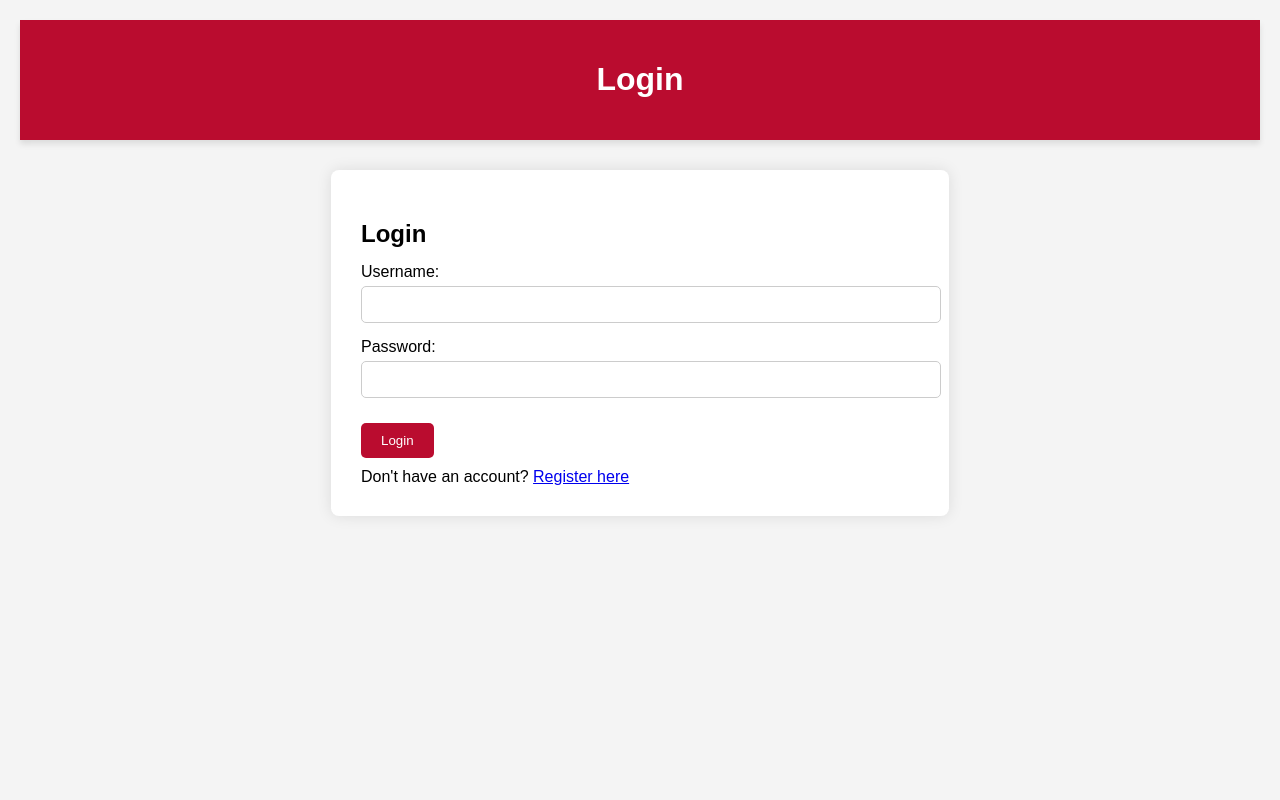
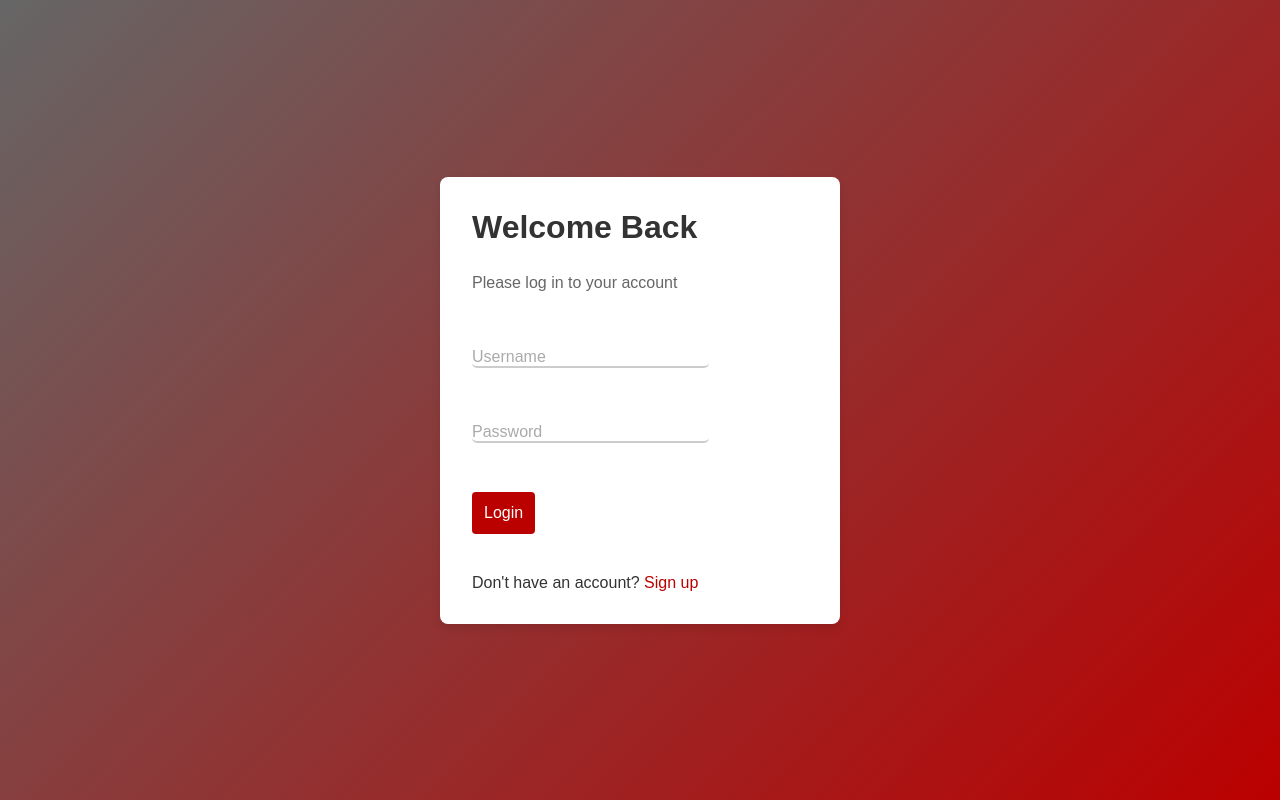
Before and after one commit to MarzooqN/degree-planner, a Python web app: template templates/login.html in a window 1280 px wide. Run offline with Jinja, Linux system fonts and the light colour scheme; the template is opened without the code that fills it, so the values that code supplies are empty.

Commit message:
UI improvement

```diff
--- a/static/css/styles.css
+++ b/static/css/styles.css
@@ -6,7 +6,8 @@ body {
     align-items: center;
     margin: 0;
     padding: 20px;
-    background-color: #f4f4f4;
+    min-height: 100vh;
+    background: linear-gradient(135deg, #666666, #BB0000); /* Gradient background */
 }
 
 header {
@@ -389,3 +390,175 @@ button:hover span:after {
 .completed-course {
     color: green; /* or any color you prefer */
 }
+
+/* Requirements section */
+.requirement-header {
+    cursor: pointer;
+    background-color: #f1f1f1;
+    padding: 10px;
+    border-radius: 5px;
+}
+
+.requirement-content {
+    margin-top: 10px;
+    padding-left: 20px;
+}
+
+/*
+Login page styling
+*/
+* {
+    box-sizing: border-box;
+    margin: 0;
+    padding: 0;
+    font-family: 'Arial', sans-serif;
+}
+
+body {
+    display: flex;
+    justify-content: center;
+    align-items: center;
+}
+
+.container {
+    background-color: #fff;
+    padding: 2rem;
+    border-radius: 8px;
+    box-shadow: 0 4px 8px rgba(0, 0, 0, 0.1);
+    width: 400px; /* Increased width */
+    animation: fadeIn 1s ease-in-out;
+}
+
+
+@keyframes fadeIn {
+    from { opacity: 0; transform: translateY(-20px); }
+    to { opacity: 1; transform: translateY(0); }
+}
+
+
+.login-form {
+    display: flex;
+    flex-direction: column;
+    gap: 1.5rem;
+}
+
+
+.login-form h2 {
+    text-align: center;
+    margin-bottom: 0.25rem; /* Reduced gap */
+    color: #333;
+    font-size: 2rem; /* Increased font size */
+    animation: slideIn 1s ease-in-out;
+}
+
+
+@keyframes slideIn {
+    from { opacity: 0; transform: translateX(-20px); }
+    to { opacity: 1; transform: translateX(0); }
+}
+
+
+.subtitle {
+    text-align: center;
+    color: #666;
+    margin-bottom: 1rem; /* Reduced gap */
+    animation: fadeIn 1s ease-in-out 0.5s;
+    animation-fill-mode: backwards;
+}
+
+
+.input-container {
+    position: relative;
+}
+
+
+.input-container input {
+    border: none;
+    border-bottom: 2px solid #ccc;
+    padding: 0.5rem 0;
+    padding-right: 30px; /* Space for the icon */
+    outline: none;
+    transition: border-color 0.3s;
+    font-size: 1rem; /* Adjusted font size */
+}
+
+
+.input-container input:focus,
+.input-container input:valid {
+    border-color: #BB0000; /* Border color on focus and when input is valid */
+}
+
+
+.input-container label {
+    position: absolute;
+    top: 50%;
+    left: 0;
+    transform: translateY(-50%);
+    transition: all 0.3s;
+    color: #aaa;
+    pointer-events: none;
+    font-size: 1rem; /* Adjusted font size */
+}
+
+
+.input-container input:focus + label,
+.input-container input:valid + label {
+    top: -1rem;
+    left: 0;
+    color: #BB0000; /* Label color when input is focused or valid */
+    font-size: 0.8rem; /* Adjusted font size */
+}
+
+
+.input-container i {
+    position: absolute;
+    right: 0;
+    top: 50%;
+    transform: translateY(-50%);
+    color: #aaa;
+    transition: color 0.3s;
+    pointer-events: none;
+}
+
+
+.input-container input:focus + label + i,
+.input-container input:valid + label + i {
+    color: #BB0000; /* Icon color when input is focused or valid */
+}
+
+
+button {
+    padding: 0.75rem;
+    border: none;
+    border-radius: 4px;
+    background-color: #BB0000; /* Button background color */
+    color: #fff;
+    font-size: 1rem;
+    cursor: pointer;
+    transition: background-color 0.3s;
+    animation: fadeIn 1s ease-in-out 1s;
+    animation-fill-mode: backwards;
+}
+
+
+button:hover {
+    background-color: #BB0000; /* Button background color on hover */
+}
+
+
+.signup-link {
+    text-align: center;
+    margin-top: 1rem;
+    color: #333;
+}
+
+
+.signup-link a {
+    color: #BB0000; /* Signup link color */
+    text-decoration: none;
+}
+
+
+.signup-link a:hover {
+    text-decoration: underline;
+}
--- a/templates/login.html
+++ b/templates/login.html
@@ -3,30 +3,30 @@
 <head>
     <meta charset="UTF-8">
     <meta name="viewport" content="width=device-width, initial-scale=1.0">
-    <title>Login</title>
+    <title>Welcome Back</title>
     <link rel="stylesheet" href="{{ url_for('static', filename='css/styles.css') }}">
+    <!-- Add link to your main CSS file -->
 </head>
 <body>
-    <header>
-        <h1>Login</h1>
-    </header>
-    <main>
-        <section>
-            <form method="POST" action="{{ url_for('login') }}">
-                <h2>Login</h2>
-                <label for="username">Username:</label>
-                <input type="text" id="username" name="username" required>
-
-                <label for="password">Password:</label>
-                <input type="password" id="password" name="password" required>
-
-                <button type="submit"><span>Login</span></button>
-
-                <div class="register-link">
-                    Don't have an account? <a href="{{ url_for('register') }}">Register here</a>
+    <div class="login-page">
+        <div class="container">
+            <form class="login-form" method="POST" action="{{ url_for('login') }}">
+                <h2><i class="fas fa-user"></i> Welcome Back</h2>
+                <p class="subtitle">Please log in to your account</p>
+                <div class="input-container">
+                    <input type="text" id="username" name="username" required>
+                    <label for="username">Username</label>
+                    <i class="fas fa-user"></i>
                 </div>
+                <div class="input-container">
+                    <input type="password" id="password" name="password" required>
+                    <label for="password">Password</label>
+                    <i class="fas fa-lock"></i>
+                </div>
+                <button type="submit">Login</button>
+                <p class="signup-link">Don't have an account? <a href="{{ url_for('register') }}">Sign up</a></p>
             </form>
-        </section>
-    </main>
+        </div>
+    </div>
 </body>
 </html>
```
Also changed, not shown: static/js/script.js (+18 -5 lines).
